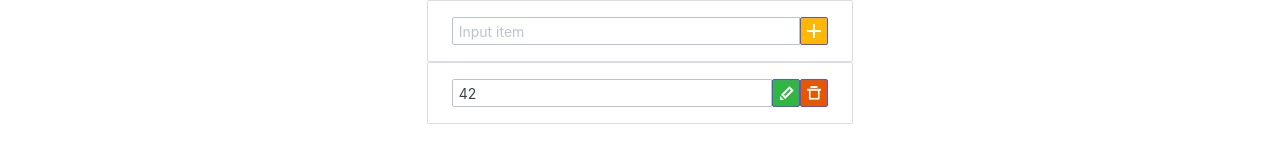
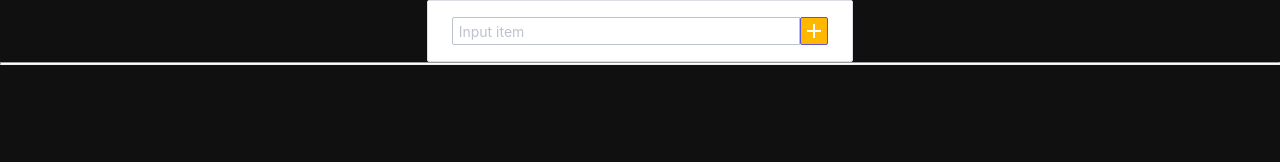
Before and after one commit to teneons/ToDoBoxMini, a plain HTML site: page index.html in a window 1280 px wide. Drawn offline with nearby package versions, Linux system fonts and the light colour scheme; some icons are missing.

Commit message:
modeled card and put away with html; put away css

```diff
--- a/index.html
+++ b/index.html
@@ -14,21 +14,11 @@
     <div class="card column col-4 col-mx-auto">
         <div class="card-body">
             <div class="input-group">
-                <input class="form-input input-sm" type="text" id="addNewItem" placeholder="Input item">
-                <button class="btn btn-sm c-hand bg-warning"><i class="icon icon-plus"></i></button>
+                <input class="form-input input-sm" type="text" id="addNewItemInput" placeholder="Input item">
+                <button class="btn btn-sm c-hand bg-warning" id="addNewItemBtn"><i class="icon icon-plus"></i></button>
             </div>
         </div>
     </div>
-
-    <div class="card column col-4 col-mx-auto">
-        <div class="card-body">
-            <div class="input-group">
-                <input class="form-input input-sm" type="text" id="itemText" value="42">
-                <button class="btn btn-sm c-hand bg-success"><icon class="icon icon-edit"></icon></button>
-                <button class="btn btn-sm c-hand bg-error"><icon class="icon icon-delete"></icon></button>
-            </div>
-        </div>
-    </div>
-</body>
-<script src="sctipt.js"></script>
+    <hr>
+<script src="script.js"></script>
 </html>
--- a/style/style.scss
+++ b/style/style.scss
@@ -14,3 +14,13 @@ $white: #fff;
     color: $black;
     background-color: $grey;
 }
+
+
+body {
+    background-color: $black;
+}
+
+hr {
+    height: 1px;
+    background-color: $white;
+}
```
Also changed, not shown: style/style.css, 1 other file.
